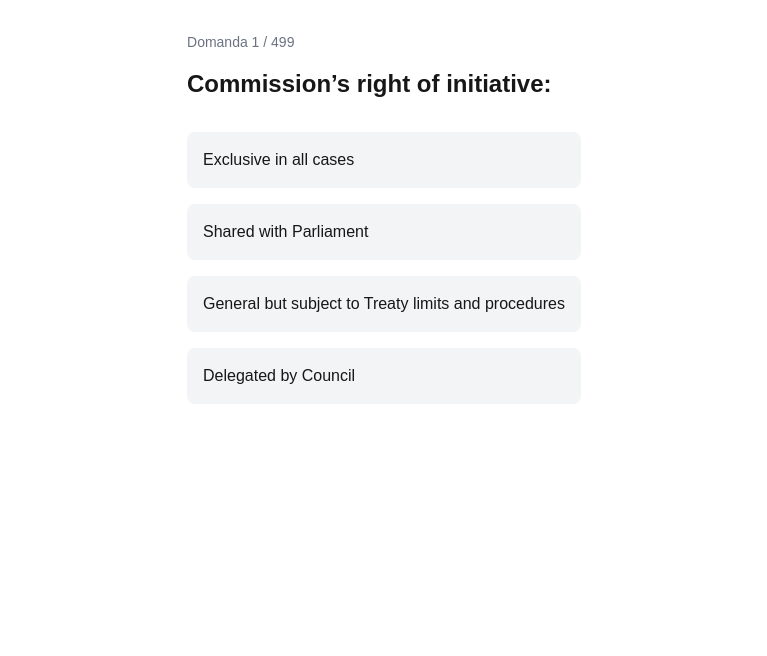
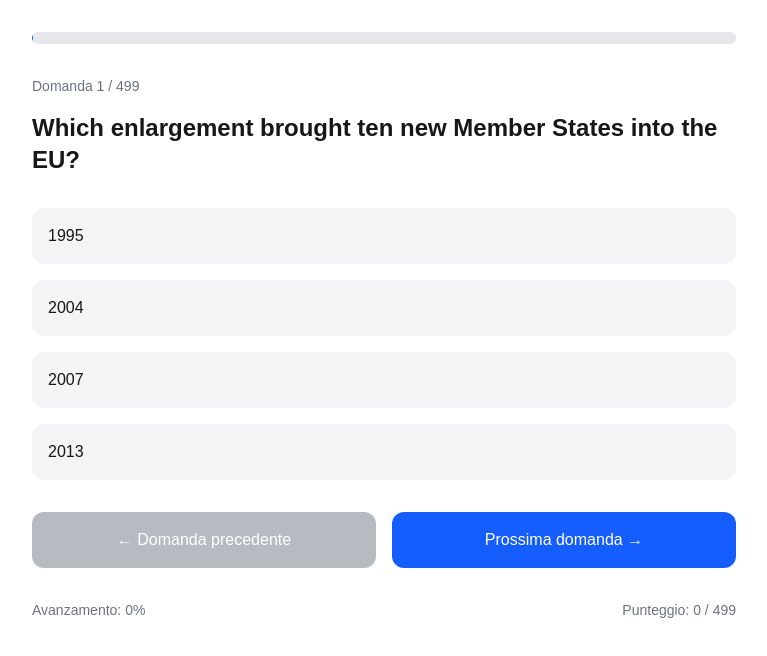
Before and after one commit to gianmarcopalermo1992/eu-quiz, a Next.js app: page /quiz in a window 1280 px wide. Shown: the top 656 px of the page, without its empty margins (256-1023 px from the left). Built offline with nearby package versions, Linux system fonts and the light colour scheme.

Commit message:
Update EU Quiz

```diff
--- a/app/quiz/page.tsx
+++ b/app/quiz/page.tsx
@@ -1,68 +1,134 @@
 "use client";
 
-import { useState } from "react";
+import { useEffect, useState } from "react";
 import questions from "../data/questions.json";
 
+type Question = (typeof questions)[number];
+
+function shuffle<T>(array: T[]): T[] {
+  const arr = [...array];
+
+  for (let i = arr.length - 1; i > 0; i--) {
+    const j = Math.floor(Math.random() * (i + 1));
+    [arr[i], arr[j]] = [arr[j], arr[i]];
+  }
+
+  return arr;
+}
+
 export default function QuizPage() {
+  const [quizQuestions, setQuizQuestions] = useState<Question[]>([]);
+  const [answers, setAnswers] = useState<(number | null)[]>([]);
   const [current, setCurrent] = useState(0);
-  const [selected, setSelected] = useState<number | null>(null);
-  const [score, setScore] = useState(0);
 
-  const q = questions[current];
+  useEffect(() => {
+    const shuffled = shuffle(questions);
+    setQuizQuestions(shuffled);
+    setAnswers(Array(shuffled.length).fill(null));
+  }, []);
+
+  if (quizQuestions.length === 0) {
+    return (
+      <main className="max-w-3xl mx-auto p-8">
+        <h1 className="text-2xl font-bold">Caricamento...</h1>
+      </main>
+    );
+  }
+
+  if (current >= quizQuestions.length) {
+    const score = answers.reduce((total, answer, index) => {
+      return answer === quizQuestions[index].correctAnswer ? total + 1 : total;
+    }, 0);
+
+    return (
+      <main className="max-w-3xl mx-auto p-8 text-center">
+        <h1 className="text-4xl font-bold mb-6">
+          🎉 Quiz terminato!
+        </h1>
+
+        <p className="text-2xl mb-8">
+          Hai risposto correttamente a{" "}
+          <span className="font-bold">{score}</span> domande su{" "}
+          <span className="font-bold">{quizQuestions.length}</span>.
+        </p>
+
+        <button
+          onClick={() => window.location.reload()}
+          className="rounded-xl bg-blue-600 px-6 py-3 text-white hover:bg-blue-700"
+        >
+          Rifai il quiz
+        </button>
+      </main>
+    );
+  }
+
+  const q = quizQuestions[current];
+  const selected = answers[current];
+
+  const score = answers.reduce<number>((total, answer, index) => {
+    return answer === quizQuestions[index]?.correctAnswer ? total + 1 : total;
+  }, 0);
 
   function answer(index: number) {
     if (selected !== null) return;
 
-    setSelected(index);
+    const updated = [...answers];
+    updated[current] = index;
+    setAnswers(updated);
+  }
 
-    if (index === q.correctAnswer) {
-      setScore(score + 1);
+  function previous() {
+    if (current > 0) {
+      setCurrent(current - 1);
     }
   }
 
   function next() {
-    if (current < questions.length - 1) {
+    if (current < quizQuestions.length) {
       setCurrent(current + 1);
-      setSelected(null);
     }
-  }
-
-  if (!q) {
-    return (
-      <main className="max-w-3xl mx-auto p-8">
-        <h1 className="text-3xl font-bold">Quiz terminato!</h1>
-
-        <p className="mt-4 text-xl">
-          Hai risposto correttamente a {score} domande su {questions.length}.
-        </p>
-      </main>
-    );
   }
 
   return (
     <main className="max-w-3xl mx-auto p-8">
+      {/* Progress bar */}
+      <div className="mb-8">
+        <div className="h-3 rounded-full bg-gray-200 overflow-hidden">
+          <div
+            className="h-full bg-blue-600 transition-all duration-300"
+            style={{
+              width: `${((current + 1) / quizQuestions.length) * 100}%`,
+            }}
+          />
+        </div>
+      </div>
+
       <h2 className="text-sm text-gray-500">
-        Domanda {current + 1} / {questions.length}
+        Domanda {current + 1} / {quizQuestions.length}
       </h2>
 
-      <h1 className="text-2xl font-bold mt-4">
+      <h1 className="text-2xl font-bold mt-4 mb-8">
         {q.question}
       </h1>
 
-      <div className="mt-8 flex flex-col gap-4">
+      <div className="flex flex-col gap-4">
         {q.options.map((option, i) => {
-          let color = "bg-gray-100";
+          let color = "bg-gray-100 hover:bg-gray-200";
 
           if (selected !== null) {
-            if (i === q.correctAnswer) color = "bg-green-400";
-            else if (i === selected) color = "bg-red-400";
+            if (i === q.correctAnswer) {
+              color = "bg-green-400";
+            } else if (i === selected) {
+              color = "bg-red-400";
+            }
           }
 
           return (
             <button
               key={i}
               onClick={() => answer(i)}
-              className={`${color} p-4 rounded-lg text-left hover:opacity-90`}
+              disabled={selected !== null}
+              className={`${color} rounded-xl p-4 text-left transition`}
             >
               {option}
             </button>
@@ -71,13 +137,48 @@ export default function QuizPage() {
       </div>
 
       {selected !== null && (
+        <div className="mt-6">
+          {selected === q.correctAnswer ? (
+            <div className="rounded-xl border border-green-300 bg-green-100 p-4 text-green-800 font-semibold">
+              ✅ Risposta corretta!
+            </div>
+          ) : (
+            <div className="rounded-xl border border-red-300 bg-red-100 p-4 text-red-800 font-semibold">
+              ❌ Risposta errata.
+            </div>
+          )}
+        </div>
+      )}
+
+      <div className="mt-8 flex gap-4">
+        <button
+          onClick={previous}
+          disabled={current === 0}
+          className="flex-1 rounded-xl bg-gray-600 py-4 text-white disabled:opacity-40"
+        >
+          ← Domanda precedente
+        </button>
+
         <button
           onClick={next}
-          className="mt-8 w-full bg-blue-600 text-white py-4 rounded-xl hover:bg-blue-700"
+          className="flex-1 rounded-xl bg-blue-600 py-4 text-white hover:bg-blue-700"
         >
-          Prossima domanda →
+          {current === quizQuestions.length - 1
+            ? "Termina il quiz"
+            : "Prossima domanda →"}
         </button>
-      )}
+      </div>
+
+      <div className="mt-8 flex justify-between text-sm text-gray-500">
+        <span>
+          Avanzamento:{" "}
+          {Math.round(((current + 1) / quizQuestions.length) * 100)}%
+        </span>
+
+        <span>
+          Punteggio: {score} / {quizQuestions.length}
+        </span>
+      </div>
     </main>
   );
 }
```
